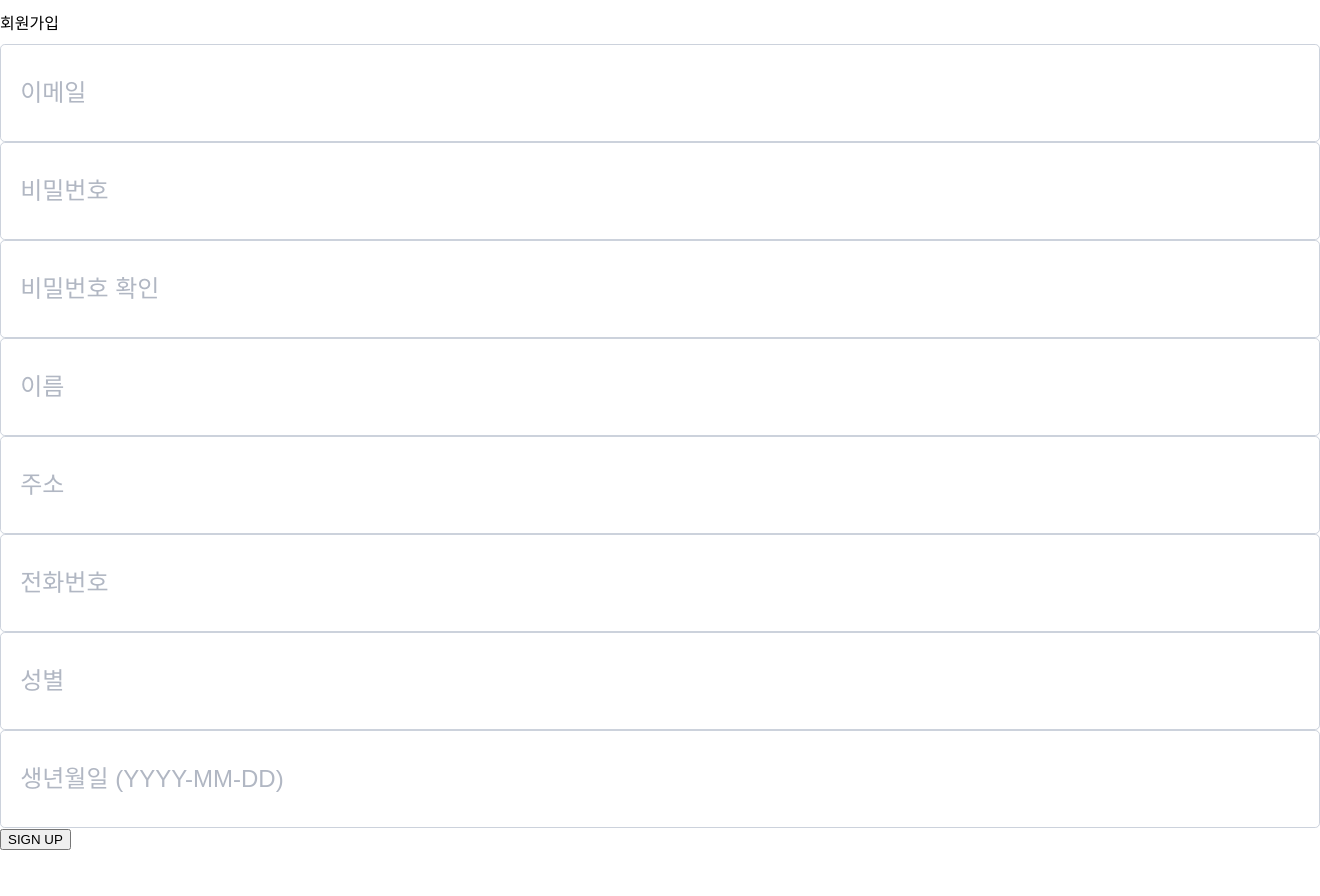
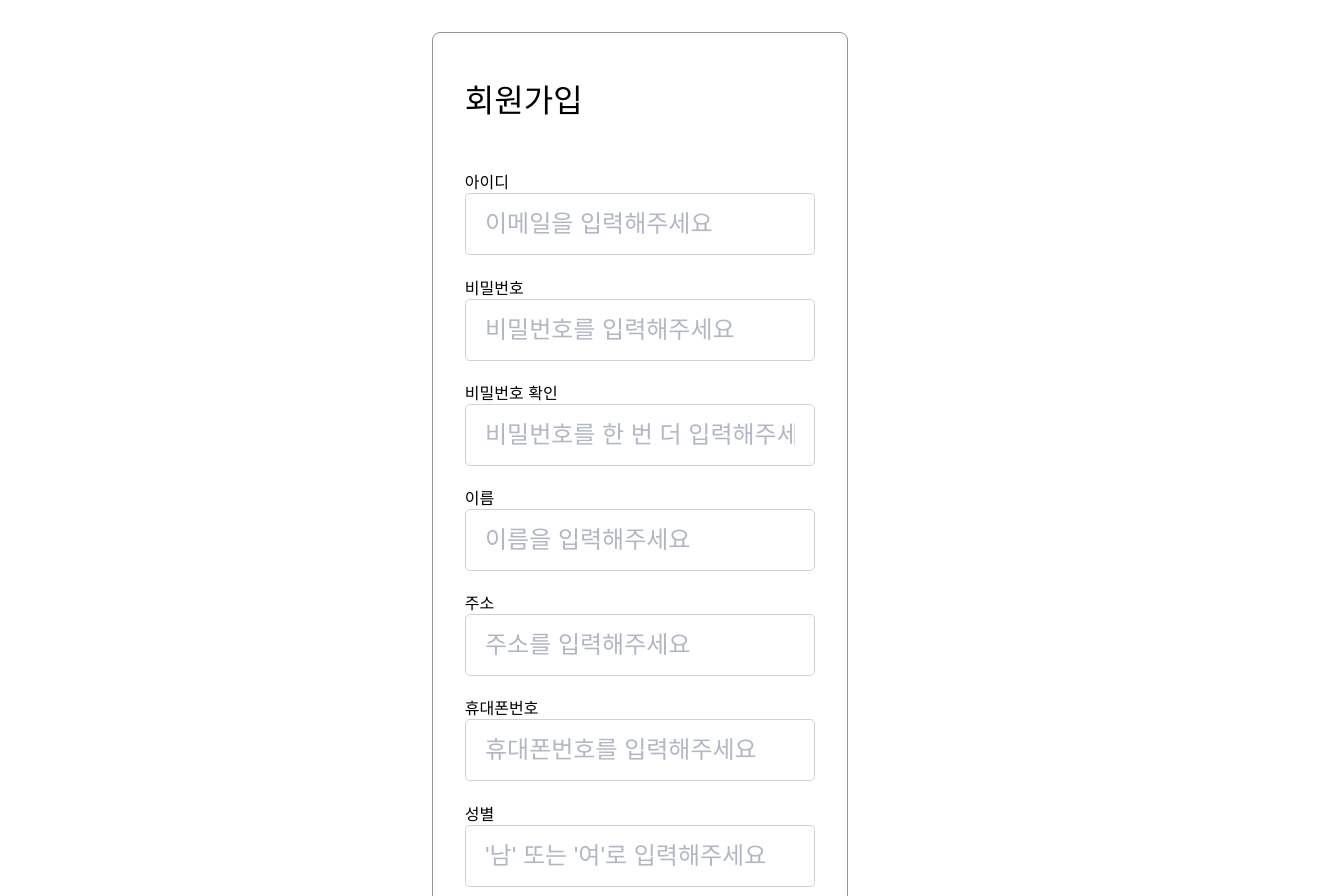
Before and after one commit to Supercoding-project1-back/super-project2-fe, a React (Create React App) app: page /join in a window 1280 px wide. Shown: the top 896 px of the page, 1320 px wide, since content can reach past the window. Before the commit the page ends 850 px from the top, so only its background shows below. Built offline with nearby package versions, Linux system fonts and the light colour scheme.

Commit message:
Fix: URL 수정

```diff
--- a/src/components/Core/TextField/TextField.js
+++ b/src/components/Core/TextField/TextField.js
@@ -3,7 +3,7 @@ import styles from "./TextField.module.scss";
 import { Icon } from "../index";
 
 
-function TextField({ value, onChange, type, disabled, className, placeholder }) {
+function TextField({ value, label, onChange, type, disabled, className, placeholder }) {
     const [inputValue, setInputValue] = useState(value || "");
 
     const inputChangeHandler = (event) => {
@@ -23,6 +23,7 @@ function TextField({ value, onChange, type, disabled, className, placeholder })
     return (
         <div className={`${styles["container"]} ${className}`}>
             <div className={styles["input-container"]}>
+                <label className={styles["label"]}>{label}</label>
                 <input
                     type={type || "text"}
                     className={`${styles["input"]} ${disabled && styles["disabled"]}`}
--- a/src/components/Core/TextField/TextField.module.scss
+++ b/src/components/Core/TextField/TextField.module.scss
@@ -6,10 +6,10 @@
   .input-container {
     position: relative;
     width: 100%;
+    display: flex;
+    flex-direction: column;
 
     .input {
-      width: 100%;
-      height: 4rem;
       padding: 1rem 1.2rem;
       border-radius: 0.3rem;
       border: 1px solid #CCD2DC;
@@ -18,7 +18,8 @@
       color: #333;
       font-size: 1.5rem;
 
-      &:focus, &:hover {
+      &:focus,
+      &:hover {
         border: 1px solid #008FF6;
       }
 
--- a/src/pages/Login/Join/Join.jsx
+++ b/src/pages/Login/Join/Join.jsx
@@ -6,7 +6,6 @@ import { useNavigate } from "react-router-dom";
 function Join() {
     const navigate = useNavigate();
 
-    // 상태 변수 선언
     const [email, setEmail] = useState("");
     const [password, setPassword] = useState("");
     const [passwordConfirm, setPasswordConfirm] = useState("");
@@ -16,29 +15,41 @@ function Join() {
     const [gender, setGender] = useState("");
     const [birthDate, setBirthDate] = useState("");
 
-    // 회원가입 핸들러
+    const [errors, setErrors] = useState({});
+
+    const validateForm = () => {
+        const newErrors = {};
+        if (!email) newErrors.email = "이메일을 입력해주세요";
+        if (!password) newErrors.password = "비밀번호를 입력해주세요";
+        if (!passwordConfirm) newErrors.passwordConfirm = "비밀번호 확인을 입력해주세요";
+        if (password !== passwordConfirm) newErrors.passwordConfirm = "비밀번호가 일치하지 않습니다";
+        if (!name) newErrors.name = "이름을 입력해주세요";
+        if (!address) newErrors.address = "주소를 입력해주세요";
+        if (!phoneNumber) newErrors.phoneNumber = "휴대폰번호를 입력해주세요";
+        if (!gender) newErrors.gender = "성별을 입력해주세요";
+        if (!birthDate) newErrors.birthDate = "생년월일을 입력해주세요";
+        return newErrors;
+    };
+
     const signHandler = async () => {
-        // 비밀번호 확인
-        if (password !== passwordConfirm) {
-            alert("비밀번호가 일치하지 않습니다.");
+        const newErrors = validateForm();
+        if (Object.keys(newErrors).length > 0) {
+            setErrors(newErrors);
             return;
         }
 
-        // 데이터 객체
         const data = {
             email,
             password,
-            passwordConfirm,
             name,
             phoneNumber,
             address,
             gender,
-            birthDate
+            birthDate,
         };
 
         try {
-            // 회원가입 요청
-            const response = await fetch("http://13.54.82.156:8080/auth/sign-up", {
+            const response = await fetch("http://localhost:8080/auth/sign-up", {
                 method: "POST",
                 headers: {
                     "Content-Type": "application/json",
@@ -47,16 +58,13 @@ function Join() {
             });
 
             if (!response.ok) {
-                // 서버 응답이 실패인 경우
                 const errorData = await response.json();
                 throw new Error(errorData.message || "회원가입에 실패했습니다.");
             }
 
-            // 회원가입 성공 시, 로그인 페이지로 이동
             alert("회원가입이 완료되었습니다.");
             navigate("/login");
         } catch (error) {
-            // 에러 처리
             alert(error.message || "회원가입 중 오류가 발생했습니다. 잠시 후 다시 시도해 주세요.");
         }
     };
@@ -65,79 +73,119 @@ function Join() {
         <div className={styles["content"]}>
             <div className={styles["card"]}>
                 <div className={styles["border"]}>
-                    <div className={styles["first-section"]}>
-                        <span className={styles["id-title"]}>회원가입</span>
+                    <div className={styles["firstSection"]}>
+                        <span className={styles["signUpTitle"]}>회원가입</span>
                     </div>
-                    <div className={styles["input-section"]}>
-                        <div className={styles["text-section"]}>
+                    <div className={styles["inputSection"]}>
+                        <div className={styles["textSection"]}>
                             <TextField
-                                className={styles["email"]}
+                                className={`${styles["email"]} ${errors.email ? styles["error"] : ""}`}
                                 value={email}
-                                placeholder={"이메일"}
-                                onChange={(value) => setEmail(value)}
+                                label={"아이디"}
+                                placeholder={"이메일을 입력해주세요"}
+                                onChange={(value) => {
+                                    setEmail(value);
+                                    setErrors({ ...errors, email: "" });
+                                }}
                             />
+                            {errors.email && <p className={styles["errorMessage"]}>{errors.email}</p>}
                         </div>
-                        <div className={styles["text-section"]}>
+                        <div className={styles["textSection"]}>
                             <TextField
-                                className={styles["password"]}
+                                className={`${styles["password"]} ${errors.password ? styles["error"] : ""}`}
                                 type="password"
+                                label={"비밀번호"}
                                 value={password}
-                                placeholder={"비밀번호"}
-                                onChange={(value) => setPassword(value)}
+                                placeholder={"비밀번호를 입력해주세요"}
+                                onChange={(value) => {
+                                    setPassword(value);
+                                    setErrors({ ...errors, password: "" });
+                                }}
                             />
+                            {errors.password && <p className={styles["errorMessage"]}>{errors.password}</p>}
                         </div>
-                        <div className={styles["text-section"]}>
+                        <div className={styles["textSection"]}>
                             <TextField
-                                className={styles["passwordConfirm"]}
+                                className={`${styles["passwordConfirm"]} ${errors.passwordConfirm ? styles["error"] : ""}`}
                                 type="password"
+                                label={"비밀번호 확인"}
                                 value={passwordConfirm}
-                                placeholder={"비밀번호 확인"}
-                                onChange={(value) => setPasswordConfirm(value)}
+                                placeholder={"비밀번호를 한 번 더 입력해주세요"}
+                                onChange={(value) => {
+                                    setPasswordConfirm(value);
+                                    setErrors({ ...errors, passwordConfirm: "" });
+                                }}
                             />
+                            {errors.passwordConfirm && <p className={styles["errorMessage"]}>{errors.passwordConfirm}</p>}
                         </div>
-                        <div className={styles["text-section"]}>
+                        <div className={styles["textSection"]}>
                             <TextField
-                                className={styles["name"]}
+                                className={`${styles["name"]} ${errors.name ? styles["error"] : ""}`}
                                 value={name}
-                                placeholder={"이름"}
-                                onChange={(value) => setName(value)}
+                                label={"이름"}
+                                placeholder={"이름을 입력해주세요"}
+                                onChange={(value) => {
+                                    setName(value);
+                                    setErrors({ ...errors, name: "" });
+                                }}
                             />
+                            {errors.name && <p className={styles["errorMessage"]}>{errors.name}</p>}
                         </div>
-                        <div className={styles["text-section"]}>
+                        <div className={styles["textSection"]}>
                             <TextField
-                                className={styles["address"]}
+                                className={`${styles["address"]} ${errors.address ? styles["error"] : ""}`}
                                 value={address}
-                                placeholder={"주소"}
-                                onChange={(value) => setAddress(value)}
+                                label={"주소"}
+                                placeholder={"주소를 입력해주세요"}
+                                onChange={(value) => {
+                                    setAddress(value);
+                                    setErrors({ ...errors, address: "" });
+                                }}
                             />
+                            {errors.address && <p className={styles["errorMessage"]}>{errors.address}</p>}
                         </div>
-                        <div className={styles["text-section"]}>
+                        <div className={styles["textSection"]}>
                             <TextField
-                                className={styles["phoneNumber"]}
+                                className={`${styles["phoneNumber"]} ${errors.phoneNumber ? styles["error"] : ""}`}
                                 value={phoneNumber}
-                                placeholder={"전화번호"}
-                                onChange={(value) => setPhoneNumber(value)}
+                                label={"휴대폰번호"}
+                                placeholder={"휴대폰번호를 입력해주세요"}
+                                onChange={(value) => {
+                                    setPhoneNumber(value);
+                                    setErrors({ ...errors, phoneNumber: "" });
+                                }}
                             />
+                            {errors.phoneNumber && <p className={styles["errorMessage"]}>{errors.phoneNumber}</p>}
                         </div>
-                        <div className={styles["text-section"]}>
+                        <div className={styles["textSection"]}>
                             <TextField
-                                className={styles["gender"]}
+                                className={`${styles["gender"]} ${errors.gender ? styles["error"] : ""}`}
                                 value={gender}
-                                placeholder={"성별"}
-                                onChange={(value) => setGender(value)}
+                                label={"성별"}
+                                placeholder={"'남' 또는 '여'로 입력해주세요"}
+                                onChange={(value) => {
+                                    setGender(value);
+                                    setErrors({ ...errors, gender: "" });
+                                }}
                             />
+                            {errors.gender && <p className={styles["errorMessage"]}>{errors.gender}</p>}
                         </div>
-                        <div className={styles["text-section"]}>
+                        <div className={styles["textSection"]}>
                             <TextField
-                                className={styles["birthDate"]}
+                                className={`${styles["birthDate"]} ${errors.birthDate ? styles["error"] : ""}`}
                                 value={birthDate}
+                                label={"생년월일"}
                                 placeholder={"생년월일 (YYYY-MM-DD)"}
-                                onChange={(value) => setBirthDate(value)}
+                                onChange={(value) => {
+                                    setBirthDate(value);
+                                    setErrors({ ...errors, birthDate: "" });
+                                }}
                             />
+                            {errors.birthDate && <p className={styles["errorMessage"]}>{errors.birthDate}</p>}
                         </div>
                     </div>
-                    <div className={styles["button-section"]}>
-                        <button className={styles["sign-in"]} onClick={signHandler}>
+                    <div className={styles["buttonSection"]}>
+                        <button className={styles["signIn"]} onClick={signHandler}>
                             SIGN UP
                         </button>
                     </div>
--- a/src/pages/Login/Join/Join.module.scss
+++ b/src/pages/Login/Join/Join.module.scss
@@ -0,0 +1,45 @@
+.content {
+  width: 100%;
+  height: 100vh;
+  margin: 2rem 0;
+
+  .card {
+    width: 100%;
+    display: flex;
+    justify-content: center;
+
+    .border {
+      border: 1px solid #959595;
+      padding: 2rem;
+      border-radius: 8px;
+    }
+
+
+
+    .signUpTitle {
+      font-size: 2rem;
+      margin-bottom: 2rem;
+    }
+
+    .textSection {
+      margin-top: 0.4rem;
+      margin-bottom: 1.2rem;
+    }
+
+    .buttonSection {
+      width: 100%;
+
+      button {
+        width: 100%;
+        padding: 0.6rem;
+        cursor: pointer;
+      }
+    }
+
+    .errorMessage {
+      color: red;
+      font-size: 0.8rem;
+      margin-top: 0.3rem;
+    }
+  }
+}
--- a/src/pages/Login/Login.jsx
+++ b/src/pages/Login/Login.jsx
@@ -11,7 +11,7 @@ function Login() {
   const signHandler = async () => {
     const data = { email, password };
     try {
-      const response = await fetch("http://13.54.82.156:8080/auth/login", {
+      const response = await fetch("http://localhost:8080/auth/login", {
         method: "POST",
         headers: {
           "Content-Type": "application/json",
@@ -37,29 +37,31 @@ function Login() {
     <div className={styles["content"]}>
       <div className={styles["card"]}>
         <div className={styles["border"]}>
-          <div className={styles["first-section"]}>
-            <span className={styles["login-title"]}>로그인</span>
+          <div className={styles["firstSection"]}>
+            <span className={styles["loginTitle"]}>로그인</span>
           </div>
-          <div className={styles["input-section"]}>
-            <div className={styles["text-section"]}>
+          <div className={styles["inputSection"]}>
+            <div className={styles["textSection"]}>
               <TextField
                 className={styles["loginId"]}
+                label={"아이디"}
                 value={email}
-                placeholder={"이메일"}
+                placeholder={"이메일을 입력해주세요"}
                 onChange={(value) => setEmail(value)}
               />
             </div>
-            <div className={styles["text-section"]}>
+            <div className={styles["textSection"]}>
               <TextField
                 className={styles["password"]}
                 type="password"
+                label={"비밀번호"}
                 value={password}
-                placeholder={"비밀번호"}
+                placeholder={"비밀번호를 입력해주세요"}
                 onChange={(value) => setPassword(value)}
               />
             </div>
           </div>
-          <div className={styles["button-section"]}>
+          <div className={styles["buttonSection"]}>
             <button className={styles["login"]} onClick={signHandler}>
               SIGN IN
             </button>
--- a/src/pages/ProductListPage/BasketPage/BasketInfo.js
+++ b/src/pages/ProductListPage/BasketPage/BasketInfo.js
@@ -8,7 +8,7 @@ function BasketInfo({ onClick, product }) {
     const removeClickHandler = async (event) => {
         event.stopPropagation();
         try {
-            const response = await fetch(`http://localhost:8080/basket/${basketId}`, {
+            const response = await fetch(`http://localhost:8080/cart/${basketId}`, {
                 method: 'DELETE',
             });
             if (response.ok) {
@@ -60,14 +60,14 @@ function BasketInfo({ onClick, product }) {
             <div className={styles["product-support"]}>
                 <div className={styles["button"]}>
                     <button className={styles["remove"]}
-                            onClick={removeClickHandler}
+                        onClick={removeClickHandler}
                     >
                         REMOVE
                     </button>
                 </div>
                 <div className={styles["button"]}>
                     <button className={styles["wishlist"]}
-                            onClick={wishClickHandler}
+                        onClick={wishClickHandler}
                     >
                         WISHLIST
                     </button>
--- a/src/pages/ProductListPage/BasketPage/BasketList.js
+++ b/src/pages/ProductListPage/BasketPage/BasketList.js
@@ -10,7 +10,7 @@ function BasketInfo({ onClick, product }) {
     const removeClickHandler = async (event) => {
         event.stopPropagation();
         try {
-            const response = await fetch(`http://13.54.82.156:8080/cart/${basketId}`, {
+            const response = await fetch(`http://localhost:8080/cart/${basketId}`, {
                 method: 'DELETE',
             });
             if (response.ok) {
--- a/src/pages/ProductListPage/ProductDetail/ProductDetail.jsx
+++ b/src/pages/ProductListPage/ProductDetail/ProductDetail.jsx
@@ -12,7 +12,7 @@ const ProductDetail = () => {
     console.log('Product ID:', productId); // productId 값 확인
     const fetchData = async () => {
       try {
-        const response = await fetch(`http://13.54.82.156:8080/api/items/${productId}`, {
+        const response = await fetch(`http://localhost:8080/api/items/${productId}`, {
           method: 'GET',
           cache: 'no-cache',
         });
--- a/src/pages/ProductListPage/ProductDetail/ProductDetailInfo.jsx
+++ b/src/pages/ProductListPage/ProductDetail/ProductDetailInfo.jsx
@@ -67,7 +67,7 @@ const ProductDetailInfo = ({ product }) => {
           <ImageViewField
             key={id}
             className={styles.productImg}
-            src={`http://13.54.82.156:8080${file.fileUrl}`}
+            src={`http://localhost:8080${file.fileUrl}`}
           />
         ))}
       </div>
--- a/src/pages/ProductListPage/ProductListPage.jsx
+++ b/src/pages/ProductListPage/ProductListPage.jsx
@@ -14,7 +14,7 @@ function ProductListPage() {
 
     const requestProductList = async (searchKeyword) => {
         try {
-            const response = await fetch(`http://13.54.82.156:8080/api/items?${searchKeyword}`, {
+            const response = await fetch(`http://localhost:8080/api/items?${searchKeyword}`, {
                 method: "GET",
             });
             if (!response.ok) {
@@ -44,7 +44,7 @@ function ProductListPage() {
                     productId: product.id,
                     productName: product.name,
                     productPrice: product.price,
-                    imageList: product.files.map(file => ({ image: `http://13.54.82.156:8080${file.fileUrl}` }))
+                    imageList: product.files.map(file => ({ image: `http://localhost:8080${file.fileUrl}` }))
                 }));
             setProductList(productsList);
         } else {
--- a/src/pages/ProductUpload/AdminMyPage.jsx
+++ b/src/pages/ProductUpload/AdminMyPage.jsx
@@ -6,7 +6,7 @@ const AdminMyPage = () => {
   useEffect(() => {
     const fetchProducts = async () => {
       try {
-        const response = await fetch('http://13.54.82.156:8080/api/items');
+        const response = await fetch('http://localhost:8080/api/items');
         if (!response.ok) {
           throw new Error('Failed to fetch products');
         }
```
Also changed, not shown: src/pages/Login/Login.module.scss (+43 -0 lines).
